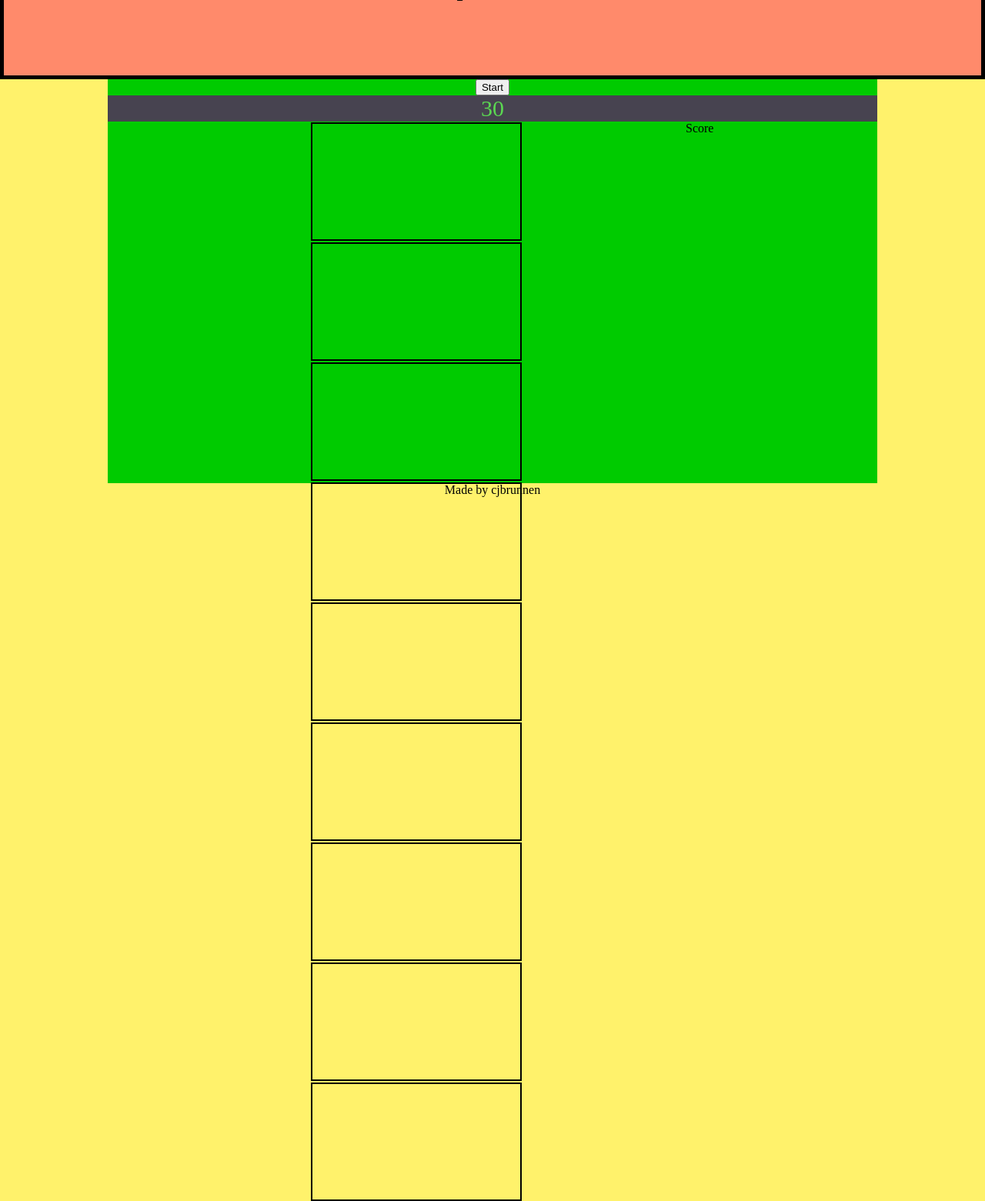
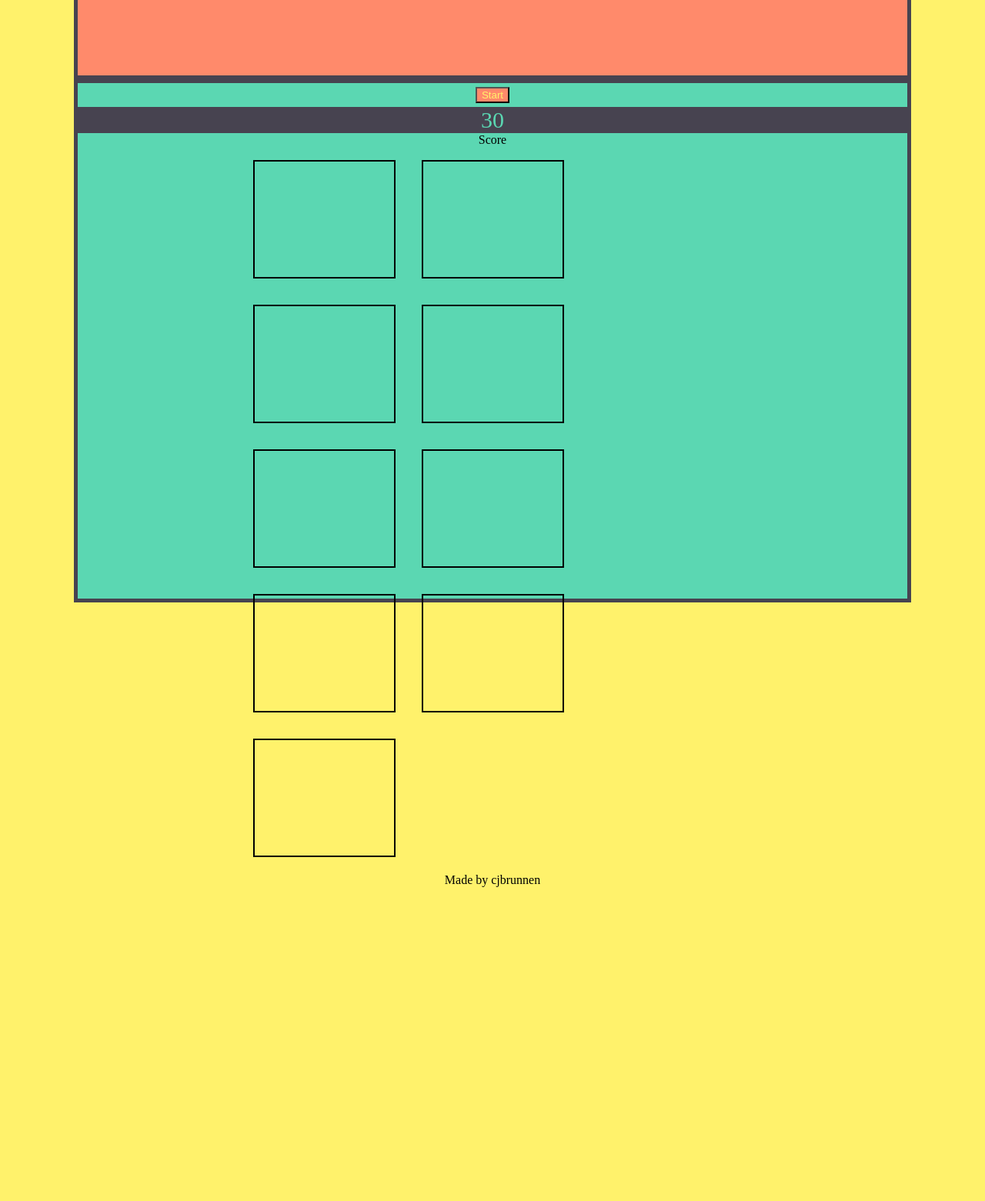
Before and after one commit to cjbrunnen/wdi-project-1, a PHP site: page / in a window 1280 px wide. Shown: the part 836-2397 px from the top of the page at 77% size. After the commit the page ends 1989 px from the top, so only its background shows below. Run offline with PHP 8.4, Linux system fonts and the light colour scheme; some libraries are stand-ins or nearby versions; some web fonts are replaced.

Commit message:
saving css amendments

```diff
--- a/css/style.css
+++ b/css/style.css
@@ -33,6 +33,7 @@ h1 {
 
 #rules {
   height: 600px;
+  width: 1078px;
   margin: 0 auto;
   background-color: #ff8a6b;
   display: inline-block;
@@ -40,7 +41,7 @@ h1 {
   font-size: 40px;
   font-weight: bold;
   line-height: 10px;
-  border: 5px solid;
+  border: 5px solid #474350;
 }
 
 #rules ul li {
@@ -48,49 +49,52 @@ h1 {
 }
 
 #avocado {
- height: 130px;
- width: 90px;
+ height: 90px;
+ width: 60px;
 }
 
 #sombrero {
-  height: 115px;
-  width: 177px;
+  height: 90px;
+  width: 150px;
 }
 
 #tacoGif {
-  height: 115px;
-  width: 123px;
+  height: 100px;
+  width: 98px;
 }
 
 #chilli {
-  height: 115px;
-  width: 155px;
+  height: 80px;
+  width: 100px;
 }
 
 #board {
-  height: 525px;
-  width: 1000px;
-  background-color: #00CB00;
+  height: 670px;
+  width: 1078px;
+  background-color: #5bd7b2;
   display: inline-block;
+  border: 5px solid #474350;
 }
 
 #board ul {
   margin: 0 auto;
   list-style: none;
-  width: 475px;
+  width: 656px;
+  display: inline-block;
 }
 
 .square {
   border: 2px solid black;
-  margin: 1px;
+  margin: 17px;
   text-align: center;
   height: 150px;
-  width: 150px;
+  width: 61px;
   float: left;
   background-size: cover;
   background-repeat:no-repeat;
   background-position: center center;
   list-style: none;
+  display: inline-block;
 }
 
 #scoreBoard {
@@ -112,6 +116,12 @@ footer {
   width: 100%;
   text-align: center;
   font-size: 30px;
-  color: #5bd752;
+  color: #5bd7b2;
   background-color: #474350;
 }
+
+#go {
+  background-color: #ff8a6b;
+  color: #FFF26B;
+  margin: 5px;
+}
--- a/home.html
+++ b/home.html
@@ -30,6 +30,7 @@
     <div id="board" class="whackamole">
       <button id="go">Start</button>
       <div id="timer">30</div>
+      <div class="scoreBoard">Score</div>
       <ul>
         <li class="square" value="1"></li>
         <li class="square" value="2"></li>
@@ -41,7 +42,6 @@
         <li class="square" value="8"></li>
         <li class="square" value="9"></li>
       </ul>
-      <div class="scoreBoard">Score</div>
     </div>
     <footer>Made by cjbrunnen</footer>
   </body>
--- a/js/app.js
+++ b/js/app.js
@@ -103,6 +103,7 @@ function logScore(character) {
 
 function endGame(counterTwo) {
   this.clearInterval(counterTwo);//clear all intervals
-  this.document.getElementById('board').onclick = null;
+  // this.document.getElementById('board').onclick = null;
+  $('#board').on = null;
   alert("GAME OVER!" + "\nYou made " + score + " pots of GUACAMOLE! ¡Andale!");
 }
```
